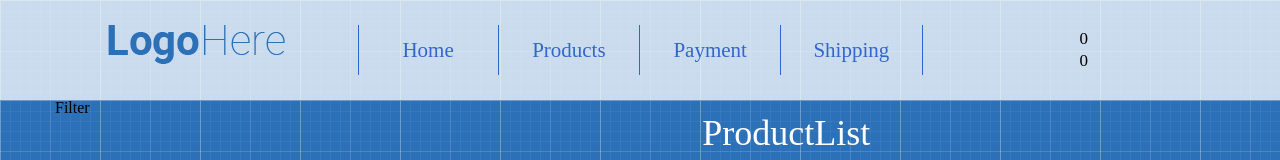
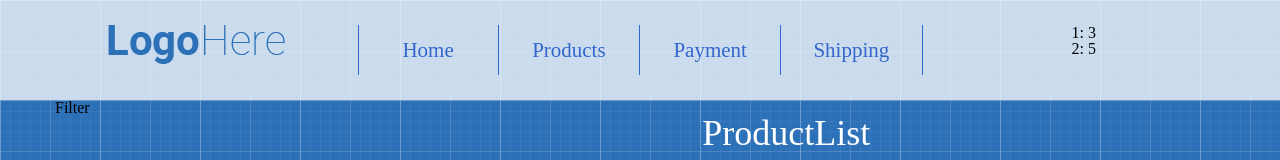
Before and after one commit to DenysNefodov/shop-project-react, a React (Create React App) app in the folder testrexit/: page / in a window 1280 px wide. Shown: the top 160 px of the page. Built offline with nearby package versions, Linux system fonts and the light colour scheme.

Commit message:
show productInCart to Cart

```diff
--- a/testrexit/src/App/App.js
+++ b/testrexit/src/App/App.js
@@ -10,12 +10,9 @@
 class App extends Component {
 
     state = {
-        cartData: {
-            count: 0,
-            price: 0
-        },
         productsInCart: {
-
+            1:3,
+            2:5,
         }
     }
 
@@ -32,7 +29,7 @@
         return (
             <>
                 <Header
-                    cartData={this.state.cartData}
+                    productsInCart={this.state.productsInCart}
                 />
                 <Main
                     addProductToCart={this.addProductToCart}
--- a/testrexit/src/App/Header/Cart/Cart.js
+++ b/testrexit/src/App/Header/Cart/Cart.js
@@ -3,14 +3,16 @@
 import "./cart.css"
 
 const Cart = ({
-    price,
-    count,
+    productsInCart
 
 }) => {
     return (
         <div className="cart text-center">
-			<div className="products-count">{count}</div>
-			<div className="products-price">{price}</div>
+            {
+                Object.keys(productsInCart).map(productId => (
+                    <div>{productId}: {productsInCart[productId]}</div>
+                ))
+            }
 		</div>
     )
 }
--- a/testrexit/src/App/Header/Header.js
+++ b/testrexit/src/App/Header/Header.js
@@ -8,7 +8,7 @@
 
 const Header = ({
 
-	cartData
+	productsInCart
 
 }) => {
 	return (
@@ -18,8 +18,7 @@
 			<Logo/>
 			<Menu/>
 			<Cart
-				count={cartData.count}
-				price={cartData.price}
+				productsInCart={productsInCart}
 			/>
 				</div>
 			</div>
```
